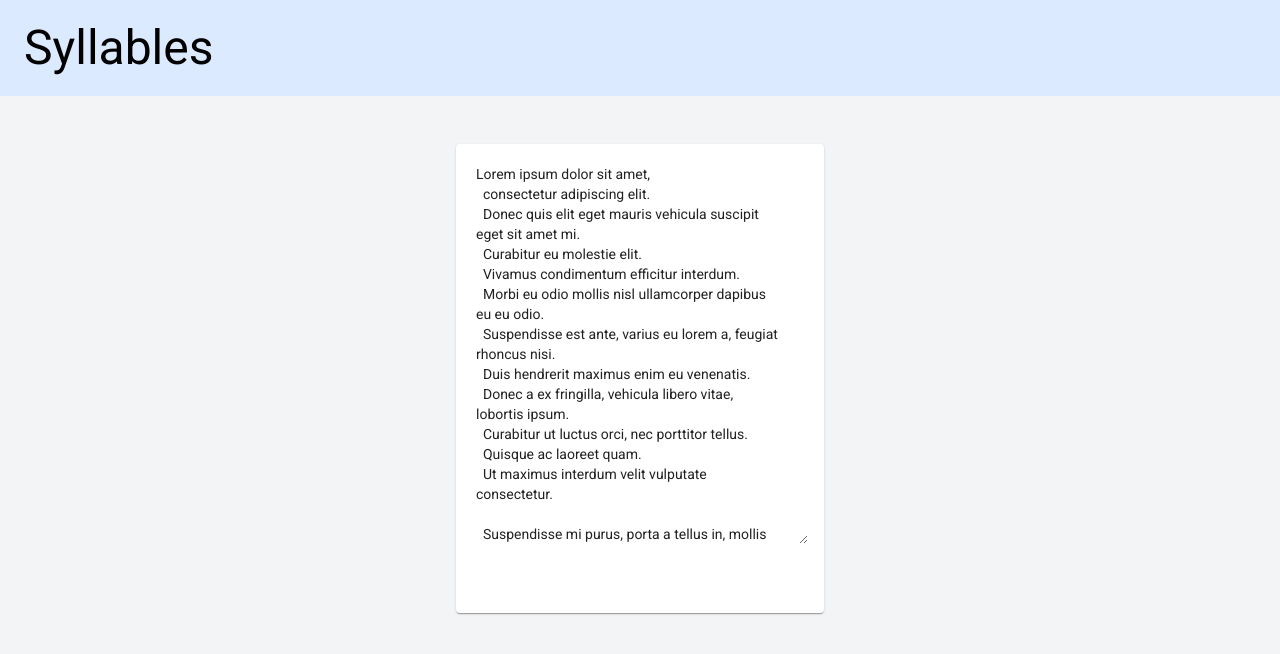
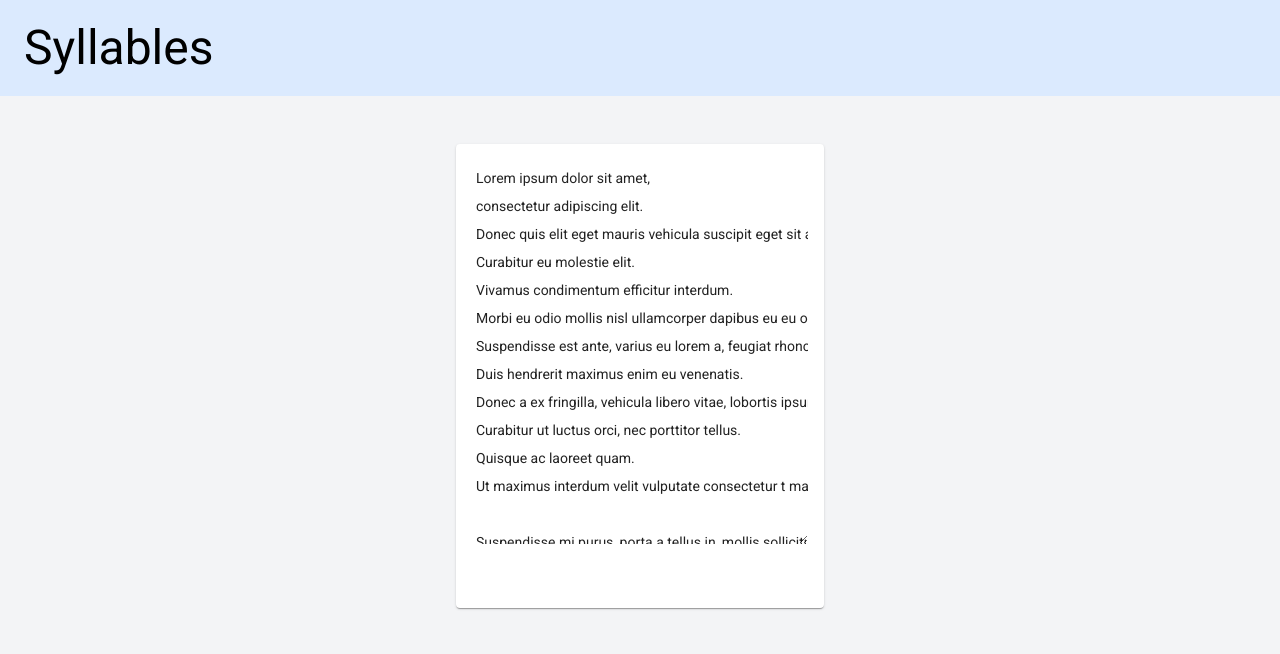
Before and after one commit to mi-wit/Syllables, an Angular app: page / in a window 1280 px wide. Shown: the top 654 px of the page. Built offline with nearby package versions, Linux system fonts and the light colour scheme.

Commit message:
fix text wrapping

```diff
--- a/src/app/app.component.html
+++ b/src/app/app.component.html
@@ -1,7 +1,7 @@
 <div class="bg-gray-100 w-full h-full">
   <div class="text-5xl mb-6 p-6 bg-blue-100">Syllables</div>
   <div class="md:grid md:grid-cols-3 gap-4">
-    <mat-card class="col-start-2 col-span-1 m-6 w-6xl h-full">
+    <mat-card class="col-start-2 col-span-1 m-6  h-full">
       <app-text-editor></app-text-editor>
     </mat-card>
 
--- a/src/app/text-editor/text-editor.component.html
+++ b/src/app/text-editor/text-editor.component.html
@@ -1,6 +1,9 @@
-<textarea
-    class="pl-1 py-1 pr-6 w-full h-96 overflow-visible overflow-x-scroll"
+<div class="flex">
+
+    <textarea
+    class="pl-1 py-1 pr-6 w-full h-96 overflow-scroll whitespace-pre leading-loose"
     [value]="text"
     >
 
 </textarea>
+</div>
--- a/src/app/text-editor/text-editor.component.ts
+++ b/src/app/text-editor/text-editor.component.ts
@@ -7,7 +7,8 @@ import { Component, OnInit } from '@angular/core';
 })
 export class TextEditorComponent implements OnInit {
 
-  text: string = `Lorem ipsum dolor sit amet,
+  text: string =
+  `Lorem ipsum dolor sit amet,
 consectetur adipiscing elit.
 Donec quis elit eget mauris vehicula suscipit eget sit amet mi.
 Curabitur eu molestie elit.
@@ -18,7 +19,7 @@ export class TextEditorComponent implements OnInit {
 Donec a ex fringilla, vehicula libero vitae, lobortis ipsum.
 Curabitur ut luctus orci, nec porttitor tellus.
 Quisque ac laoreet quam.
-  Ut maximus interdum velit vulputate consectetur.
+Ut maximus interdum velit vulputate consectetur t maximus interdum velit vulputate consectetur.
 
 Suspendisse mi purus, porta a tellus in, mollis sollicitudin quam.
 Sed euismod dolor non ex cursus, vitae gravida nulla lacinia.
```
Lines whose indentation alone changed are shown as unchanged.
